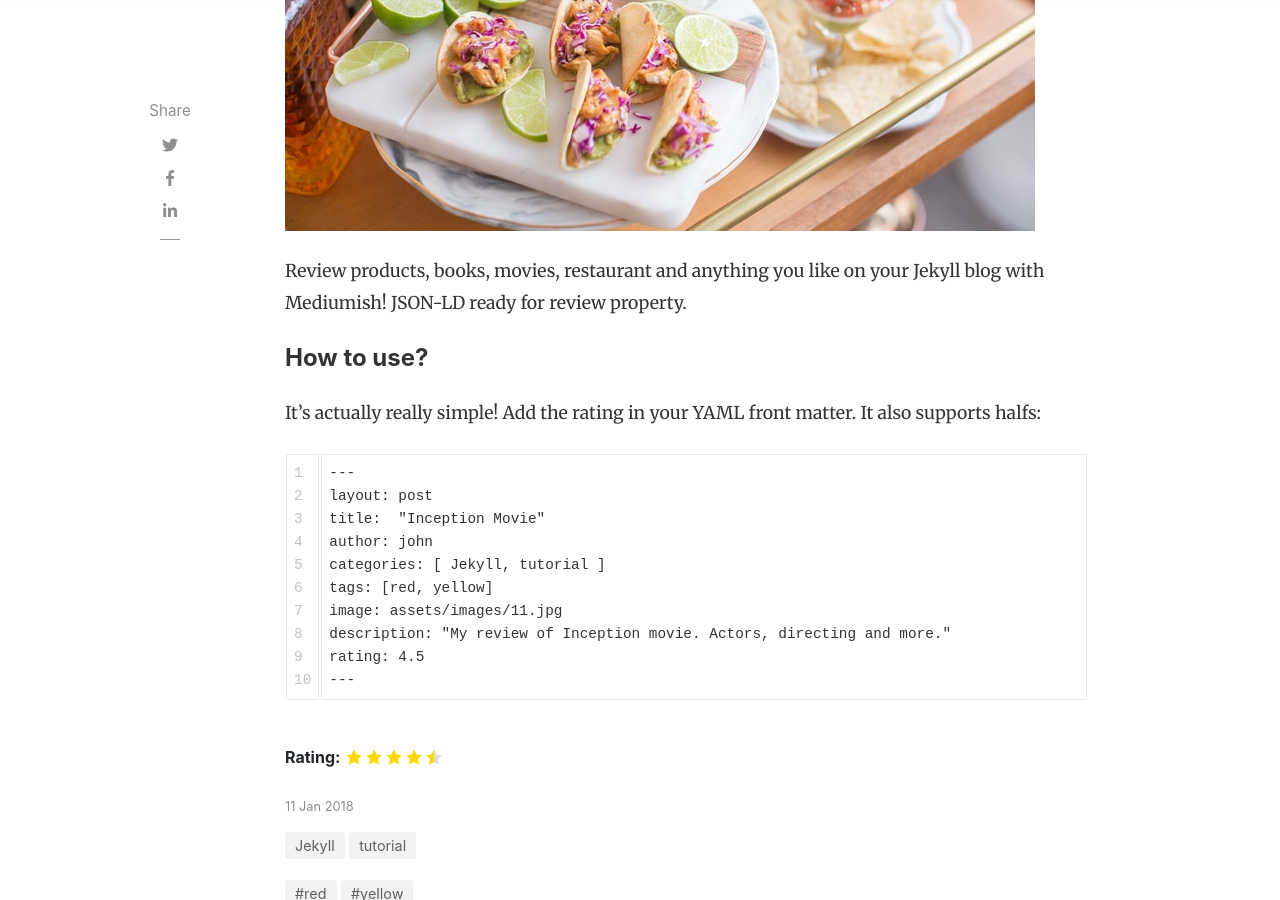
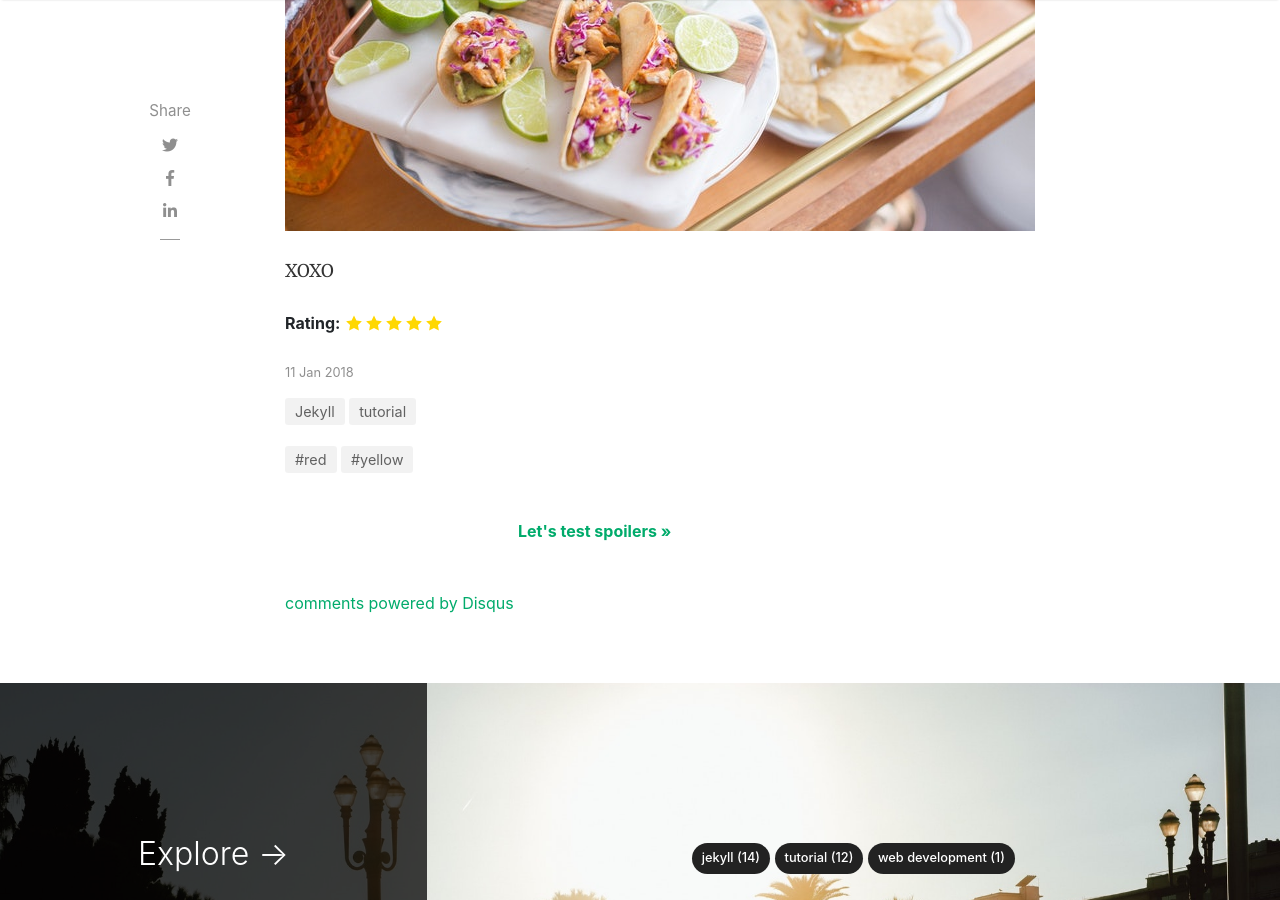
Before and after one commit to pvtbronze/pvtbronze.github.io, a Jekyll site: the page built from _posts/2018-01-11-customer-service.md, in a window 1280 px wide and 900 px high, scrolled down 684 px. Built offline with Jekyll 4.4.1, drawn with Linux system fonts in a browser that asks for light colours; nearby versions of some CDN libraries; comment, search, counter and statistics services are not loaded.

Commit message:
Update 2018-01-11-customer-service.md

````diff
--- a/_posts/2018-01-11-customer-service.md
+++ b/_posts/2018-01-11-customer-service.md
@@ -1,31 +1,15 @@
 ---
 layout: post
 title:  "Inception Movie"
-author: john
+author: Hayal
 categories: [ Jekyll, tutorial ]
 tags: [red, yellow]
 image: assets/images/11.jpg
 description: "My review of Inception movie. Acting, plot and something else in this short description."
 featured: true
 hidden: true
-rating: 4.5
+rating: 5
 ---
 
-Review products, books, movies, restaurant and anything you like on your Jekyll blog with Mediumish! JSON-LD ready for review property.
 
-#### How to use?
-
-It's actually really simple! Add the rating in your YAML front matter. It also supports halfs:
-
-```html
----
-layout: post
-title:  "Inception Movie"
-author: john
-categories: [ Jekyll, tutorial ]
-tags: [red, yellow]
-image: assets/images/11.jpg
-description: "My review of Inception movie. Actors, directing and more."
-rating: 4.5
----
-```
+XOXO
````
